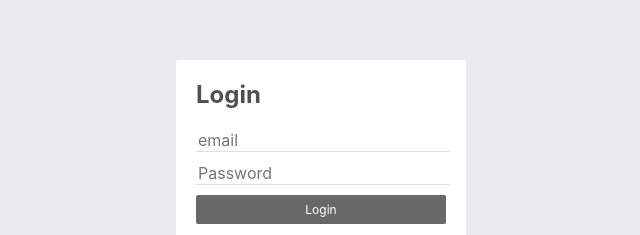
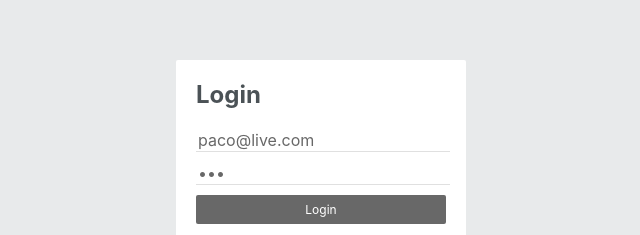
Before and after one commit to pacomarm/sassNts, a React (Create React App) app: page /auth/login in a window 1280 px wide. Shown: the part 185-420 px from the top of the page, without its empty margins (319-959 px from the left). Built offline with nearby package versions, Linux system fonts and the light colour scheme.

Commit message:
dev login action

```diff
--- a/src/components/auth/LoginScreen.tsx
+++ b/src/components/auth/LoginScreen.tsx
@@ -1,7 +1,21 @@
 import React from 'react'
 import {Link} from "react-router-dom";
+import { useForm } from '../../hooks/useForm';
 
 export const LoginScreen = () => {
+
+    const [values, handleInputChange]  = useForm({
+        email: 'paco@live.com',
+        password: '123'
+    });
+
+    const {email, password} = values;
+
+    const handleLogin = (e) => {
+        e.preventDefault();
+
+    }
+
     return (
         <>
             <h2 className="auth__title">Login</h2>
@@ -12,12 +26,16 @@ export const LoginScreen = () => {
                     name="email"
                     className="auth__input"
                     autoComplete="off"
+                    value={email}
+                    onChange={handleInputChange}
                 />
                 <input
                     type="password"
                     placeholder="Password"
                     name="password"
                     className="auth__input"
+                    value={password}
+                    onChange={handleInputChange}
                 />
                 <button className="btn btn-primary btn-block" type="submit" disabled={false}> Login </button>
 
--- /dev/null
+++ b/src/hooks/useForm.tsx
@@ -0,0 +1,20 @@
+import { useState } from "react"
+
+export const useForm = ( initialState={} ) => {
+
+    const [values, setValues] : [values: any, setValues: any] = useState(initialState);
+
+    const reset = () => {
+        setValues(initialState);
+
+    }
+
+    const handleInputChange = ({target}: {target:any}) => {
+    setValues({
+            ...values,
+            [target.name]: target.value
+        });
+    }
+
+    return [values, handleInputChange, reset]
+}
```
Also changed, not shown: src/actions/auth.tsx (added).
